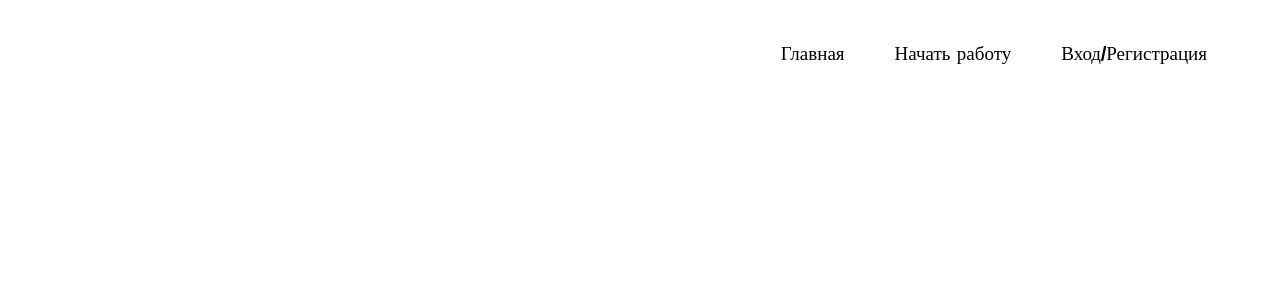
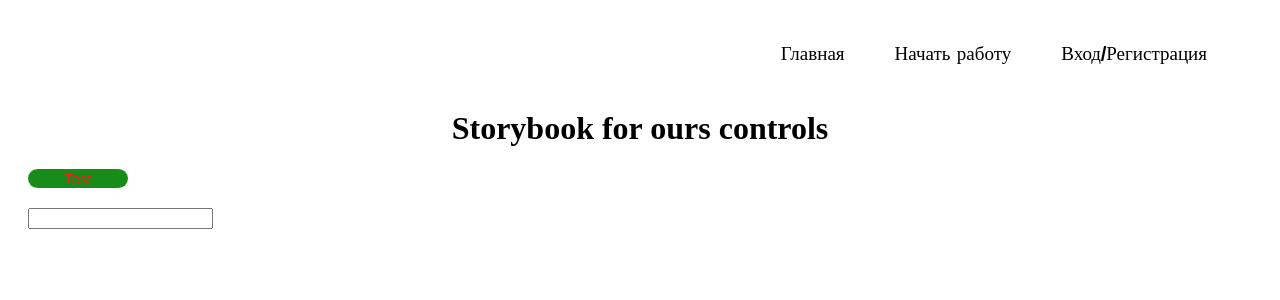
Before and after one commit to DeylBlack/time, an Angular app: page /story in a window 1280 px wide. Before the commit this address led to /. Shown: the top 300 px of the page. Built offline with nearby package versions, Linux system fonts and the light colour scheme.

Commit message:
refactor(libs) - refacotr time controls

```diff
--- a/src/app/app-routing.module.ts
+++ b/src/app/app-routing.module.ts
@@ -1,5 +1,7 @@
 import { NgModule } from '@angular/core';
 import { RouterModule, Routes } from '@angular/router';
+
+import { StoryControlsComponent } from './story-controls/story-controls.component';
 
 const routes: Routes = [
   {
@@ -12,6 +14,10 @@ const routes: Routes = [
     loadChildren: () => import('./get-start/get-start.module')
       .then(m => m.GetStartModule),
   },
+  {
+    path: 'story',
+    component: StoryControlsComponent,
+  }
 ];
 
 @NgModule({
--- a/src/app/libs/time-button/time-button.component.css
+++ b/src/app/libs/time-button/time-button.component.css
@@ -1,12 +1,8 @@
 .sign-up-button {
   background-color: #A52019;
   color: #C0C0C0;
-  padding: 14px 20px;
-  margin-top: 8px ;
-  margin-left: 90px;
   border: none;
   cursor: pointer;
-  width: 60%;
   opacity: 0.9;
   border-radius:10px ;
   font-size: 15px;
--- a/src/app/libs/time-button/time-button.component.html
+++ b/src/app/libs/time-button/time-button.component.html
@@ -1 +1,7 @@
-<button class="sign-up-button">{{ text }}</button>
+<button class="sign-up-button"
+        [ngStyle]="{
+          width: widthButton,
+          color: textColor,
+          background: backgroundColor,
+          height: heightButton
+          }">{{ textButton }}</button>
--- a/src/app/libs/time-button/time-button.component.ts
+++ b/src/app/libs/time-button/time-button.component.ts
@@ -1,16 +1,16 @@
-import {Component, Input, OnInit} from "@angular/core";
+import { Component, Input } from '@angular/core';
 
 @Component({
   selector: 'time-button',
   templateUrl: './time-button.component.html',
   styleUrls: ['./time-button.component.css'],
 })
-export class TimeButtonComponent implements OnInit {
+export class TimeButtonComponent {
 
-  @Input() text: string = '';
-
-  ngOnInit(): void {
-
-  }
+  @Input() textButton = '';
+  @Input() widthButton = '';
+  @Input() textColor = '';
+  @Input() backgroundColor = '';
+  @Input() heightButton = '';
 
 }
--- /dev/null
+++ b/src/app/libs/time-input/time-input.component.html
@@ -0,0 +1 @@
+<input type="{{ typeInput }}">
--- a/src/app/login/login.component.html
+++ b/src/app/login/login.component.html
@@ -9,7 +9,7 @@
     <input type="checkbox" checked="checked" name="remember" class="remember" > Запомнить меня
   </label>
   <time-button
-    [text]="'Sign Up'">
+    [textButton]="'Sign Up'">
   </time-button>
 
   <div class="is-sign-in">
@@ -32,7 +32,7 @@
       <input type="checkbox" checked="checked" name="remember" class="remember" > Запомнить меня
     </label>
     <time-button
-      [text]="'Sign In'">
+      [textButton]="'Sign In'">
     </time-button>
     <div class="is-sign-in">
       <p
--- /dev/null
+++ b/src/app/story-controls/story-controls.component.css
@@ -0,0 +1,3 @@
+.controls {
+  margin: 20px;
+}
--- /dev/null
+++ b/src/app/story-controls/story-controls.component.html
@@ -0,0 +1,15 @@
+<h1 align="center">Storybook for ours controls</h1>
+
+<div class="controls">
+  <time-button
+    [textButton]="'Test'"
+    [widthButton]="'100px'"
+    [textColor]="'red'"
+    [backgroundColor]="'green'">
+  </time-button>
+</div>
+
+<div class="controls">
+  <time-input
+    [typeInput]="'text'"></time-input>
+</div>
--- /dev/null
+++ b/src/app/story-controls/story-controls.component.ts
@@ -0,0 +1,15 @@
+import { Component, OnInit } from '@angular/core';
+
+@Component({
+  selector: 'app-story-controls',
+  templateUrl: './story-controls.component.html',
+  styleUrls: ['./story-controls.component.css']
+})
+export class StoryControlsComponent implements OnInit {
+
+  constructor() { }
+
+  ngOnInit(): void {
+  }
+
+}
```
Also changed, not shown: src/app/app.module.ts (+7 -1 lines), src/app/libs/time-input/time-input.component.ts (added, +11 -0 lines), src/app/libs/time-input/time-input.component.css (added), 1 other file (tests, documents, lock files or other folders).
